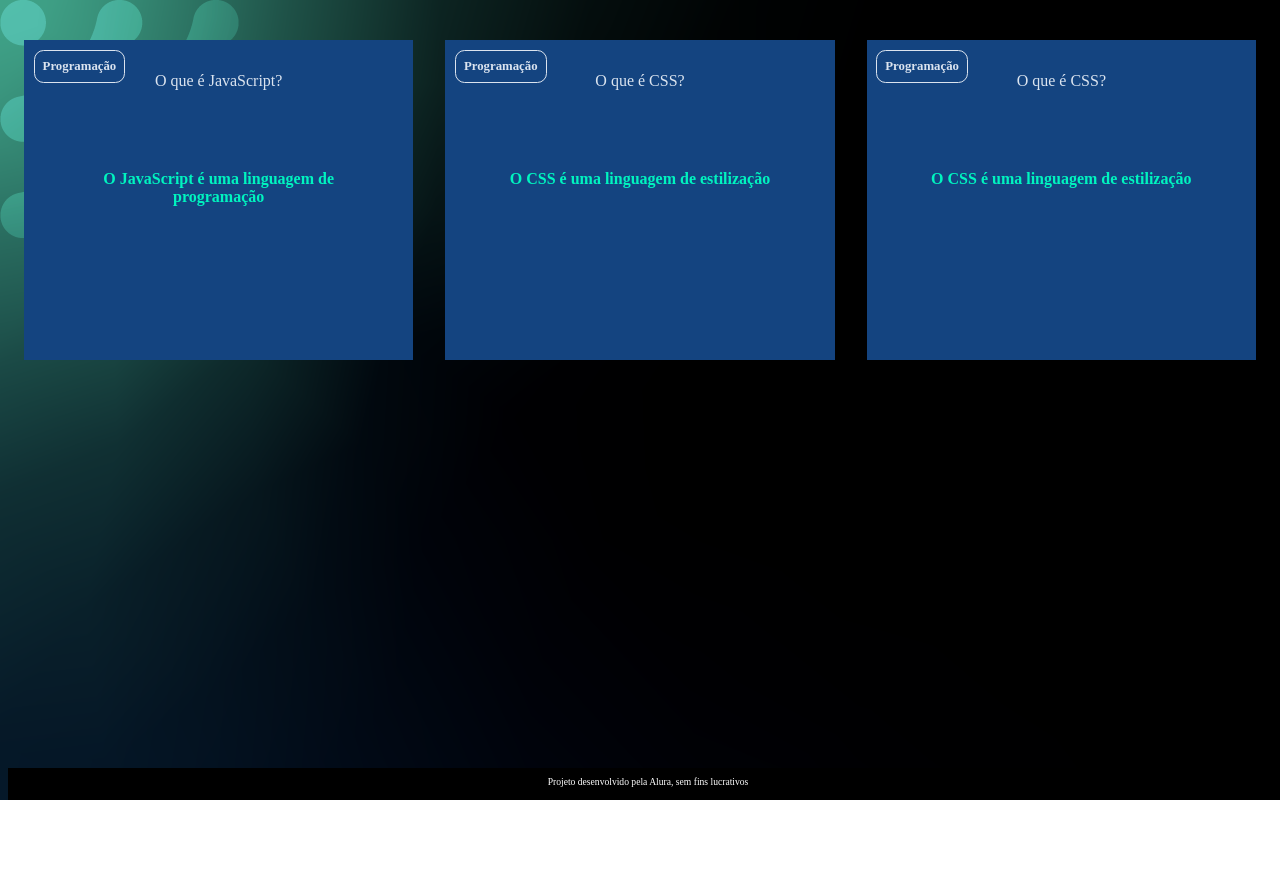
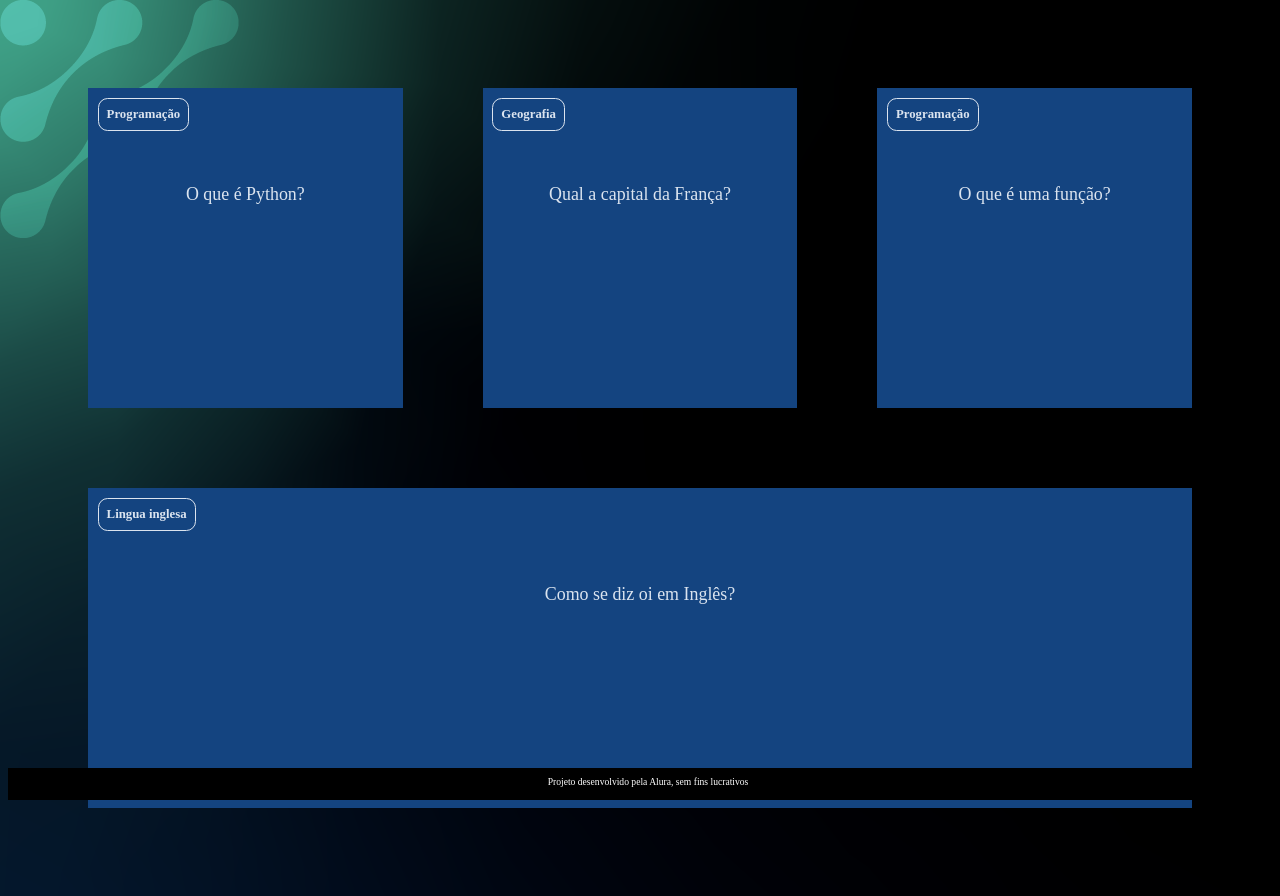
Before and after one commit to felipe-dos-santos-mendes/flash-card, a plain HTML site: page index.html in a window 1280 px wide. Before the commit the page ends 800 px from the top, so only its background shows below. Drawn offline with Linux system fonts and the light colour scheme.

Commit message:
Add files via upload

```diff
--- /dev/null
+++ b/app.js
@@ -0,0 +1,29 @@
+function criaCartao(categoria, pergunta, resposta) {
+    let container = document.getElementById('container')
+    let cartao = document.createElement('article')
+    cartao.className = 'cartao'
+
+    cartao.innerHTML = `
+    <div class="cartao__conteudo">
+    <h3>${categoria}</h3>
+    <div class="cartao__conteudo__pergunta">
+        <p>${pergunta}</p>
+    </div>
+    <div class="cartao__conteudo__resposta">
+        <p>${resposta}</p>
+    </div>
+    </div>
+    `
+
+    let respostaEstaVisivel = false
+
+    function viraCartao() {
+        respostaEstaVisivel = !respostaEstaVisivel
+        cartao.classList.toggle('active', respostaEstaVisivel)
+    }
+    cartao.addEventListener('click', viraCartao)
+
+
+    container.appendChild(cartao)
+
+}
--- a/assets/style.css
+++ b/assets/style.css
@@ -11,6 +11,10 @@ body {
 
 #container {
     display: flex;
+    flex-wrap: wrap;
+    justify-content: space-between;
+    padding: 4rem;
+    gap: 3rem;
 }
 
 .cartao {
@@ -25,6 +29,8 @@ body {
     text-align: center;
     /* background-color: aquamarine; */
     height: 100%;
+    transform-style: preserve-3d;
+    transition: transform 300ms ease-in-out;
 }
 
 .cartao__conteudo h3 {
@@ -36,11 +42,14 @@ body {
     margin: 0.6rem;
     border-radius: 0.6rem;
     font-size: 1vw;
+    backface-visibility: hidden;
 }
 
 .cartao__conteudo p {
     margin-top: 1rem;
     padding: 2rem;
+    margin-top: 4rem;
+    font-size: 1.4vw;
 }
 
 .cartao__conteudo__pergunta p {
@@ -51,6 +60,25 @@ body {
 .cartao__conteudo__resposta p {
     color: var(--card-back-color);
     font-weight: 700;
+}
+
+.cartao.active .cartao__conteudo {
+    transform: rotateY(180deg);
+}
+
+.cartao__conteudo__pergunta,
+.cartao__conteudo__resposta {
+    backface-visibility: hidden;
+    position: absolute;
+    height: 100%;
+    width: 100%;
+    box-sizing: border-box;
+}
+
+.cartao__conteudo__resposta {
+    transform: rotateY(180deg);
+    background-color: rgba(0, 244, 191, 0.2);
+    border: 4px solid var(--card-back-color);
 }
 
 footer {
@@ -67,3 +95,22 @@ footer p {
     font-size: 0.6rem;
     margin-top: 0.5rem;
 }
+
+@media (max-width: 560px) {
+
+    body {
+        background: url('img/bg-mobile.webp'), no-repeat cover;
+    }
+
+    .cartao {
+        flex: 1 0 calc(100% - 1rem)
+    }
+
+    .cartao__conteudo h3 {
+        font-size: 3vw;
+    }
+
+    .cartao__conteudo p {
+        font-size: 3.8vw;
+    }
+}
--- a/index.html
+++ b/index.html
@@ -9,7 +9,7 @@
 <body>
     <main>
         <section id="container">
-            <article class="cartao">
+            <!-- <article class="cartao">
                 <div class="cartao__conteudo">
                     <h3>Programação</h3>
                     <div class="cartao__conteudo__pergunta">
@@ -19,33 +19,13 @@
                         <p>O JavaScript é uma linguagem de programação</p>
                     </div>
                 </div>
-            </article>
-            <article class="cartao">
-                <div class="cartao__conteudo">
-                    <h3>Programação</h3>
-                    <div class="cartao__conteudo__pergunta">
-                        <p>O que é CSS?</p>
-                    </div>
-                    <div class="cartao__conteudo__resposta">
-                    <p>O CSS é uma linguagem de estilização</p>
-                    </div>
-                </div>
-            </article>
-            <article class="cartao">
-                <div class="cartao__conteudo">
-                    <h3>Programação</h3>
-                    <div class="cartao__conteudo__pergunta">
-                        <p>O que é CSS?</p>
-                    </div>
-                    <div class="cartao__conteudo__resposta">
-                    <p>O CSS é uma linguagem de estilização</p>
-                    </div>
-                </div>
-            </article>
+            </article> -->
         </section>
     </main>
     <footer>
         <p>Projeto desenvolvido pela Alura, sem fins lucrativos</p>
     </footer>
+    <script src="app.js"></script>
+    <script src="perguntas.js"></script>
 </body>
 </html>
--- /dev/null
+++ b/perguntas.js
@@ -0,0 +1,23 @@
+criaCartao(
+    'Programação',
+    'O que é Python?',
+    'O Python é uma linguagem de programação'
+)
+
+criaCartao(
+    'Geografia',
+    'Qual a capital da França?',
+    'A capital da França é Paris'
+)
+
+criaCartao(
+    'Programação',
+    'O que é uma função?',
+    'Uma função é um bloco de código que executa alguma tarefa'
+)
+
+criaCartao(
+    'Lingua inglesa',
+    'Como se diz oi em Inglês?',
+    'Oi em ingles é HI (RAI)'
+)
```
